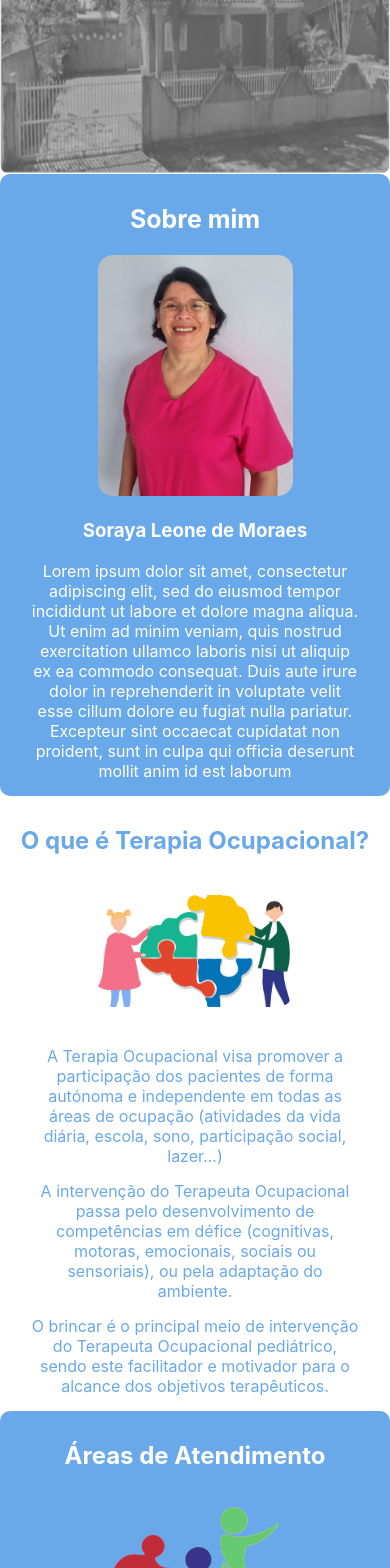
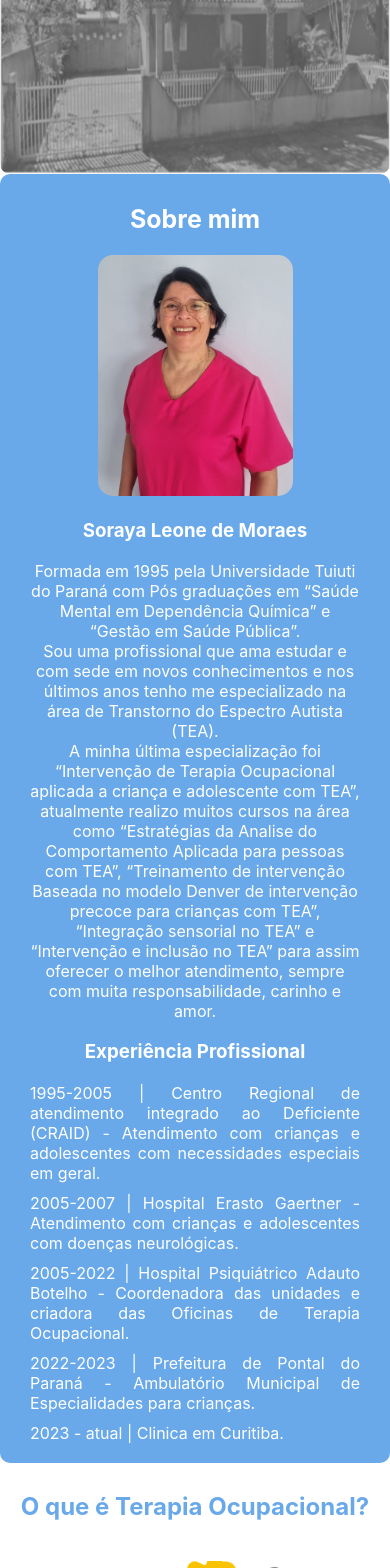
Before and after one commit to RonnySk/sorayaTo_web_page, a React (Create React App) app: page / in a window 390 px wide. Shown: the part 432-2000 px from the top of the page. Built offline with nearby package versions, Linux system fonts and the light colour scheme.

Commit message:
update aboutMe

```diff
--- a/src/App.css
+++ b/src/App.css
@@ -20,7 +20,7 @@
     justify-content: center;
     align-items: center;
     text-align: center;
-    font-size: 13px;
+    font-size: 15px;
     font-weight: bold;
     color: #6aa9e9;
     width: 100%;
@@ -29,6 +29,7 @@
 
 .texto-section1 h2{
     margin: 10px 0;
+    font-size: 28px;
 }
 
 .section2{
@@ -55,6 +56,17 @@
 .about-me p{
     text-align:center;
     margin: 15px 30px;
+}
+
+.about-me ul {
+    text-align: justify;
+    list-style: none;
+    padding: 0;
+    margin: 20px 30px;
+}
+
+.about-me li {
+    margin-top: 10px;
 }
 
 .container-aboutTo{
--- a/src/components/AboutMe.jsx
+++ b/src/components/AboutMe.jsx
@@ -14,14 +14,51 @@ export default function AboutMe() {
         <div className="about-me">
           <h3>Soraya Leone de Moraes</h3>
           <p>
-            Lorem ipsum dolor sit amet, consectetur adipiscing elit, sed do
-            eiusmod tempor incididunt ut labore et dolore magna aliqua. Ut enim
-            ad minim veniam, quis nostrud exercitation ullamco laboris nisi ut
-            aliquip ex ea commodo consequat. Duis aute irure dolor in
-            reprehenderit in voluptate velit esse cillum dolore eu fugiat nulla
-            pariatur. Excepteur sint occaecat cupidatat non proident, sunt in
-            culpa qui officia deserunt mollit anim id est laborum
+            Formada em 1995 pela Universidade Tuiuti do Paraná com Pós
+            graduações em “Saúde Mental em Dependência Química” e “Gestão em
+            Saúde Pública”. <br></br>Sou uma profissional que ama estudar e com
+            sede em novos conhecimentos e nos últimos anos tenho me
+            especializado na área de Transtorno do Espectro Autista (TEA).{" "}
+            <br></br>A minha última especialização foi “Intervenção de Terapia
+            Ocupacional aplicada a criança e adolescente com TEA”, atualmente
+            realizo muitos cursos na área como “Estratégias da Analise do
+            Comportamento Aplicada para pessoas com TEA”, “Treinamento de
+            intervenção Baseada no modelo Denver de intervenção precoce para
+            crianças com TEA”, “Integração sensorial no TEA” e “Intervenção e
+            inclusão no TEA” para assim oferecer o melhor atendimento, sempre
+            com muita responsabilidade, carinho e amor.
           </p>
+          <h3>Experiência Profissional</h3>
+          <ul>
+            <li>
+              1995-2005 | Centro Regional de atendimento integrado ao Deficiente
+              (CRAID) - Atendimento com crianças e adolescentes com necessidades
+              especiais em geral.
+            </li>
+            <li>
+              2005-2007 | Hospital Erasto Gaertner - Atendimento com crianças e
+              adolescentes com doenças neurológicas.
+            </li>
+            <li>
+              2005-2022 | Hospital Psiquiátrico Adauto Botelho - Coordenadora
+              das unidades e criadora das Oficinas de Terapia Ocupacional.
+            </li>
+            <li>
+              2022-2023 | Prefeitura de Pontal do Paraná - Ambulatório Municipal
+              de Especialidades para crianças.
+            </li>
+            <li>2023 - atual | Clinica em Curitiba.</li>
+          </ul>
+          {/* <p>
+            Trabalhei por 10 anos no Centro Regional de atendimento integrado ao
+            Deficiente (CRAID) com crianças e adolescentes com necessidades
+            especiais em geral; 2 anos no Hospital Erasto Gaertner com crianças
+            e adolescentes com doenças neurológicas; 17 anos no Hospital
+            Psiquiátrico Adauto Botelho, onde fui coordenadora das unidades e
+            criadora das Oficinas de Terapia Ocupacional; e por ultimo trabalhei
+            1 ano na Prefeitura de Pontal do Paraná no Ambulatório Municipal de
+            Especialidades para crianças.
+          </p> */}
         </div>
       </div>
     </div>
--- a/src/components/Navbar.jsx
+++ b/src/components/Navbar.jsx
@@ -171,6 +171,7 @@ export default function NavBar() {
                   display: "flex",
                   alignItems: "center",
                   fontSize: 17,
+                  p: 1,
                   "&:hover": {
                     color: "white",
                     backgroundColor: "#318CE7",
```
